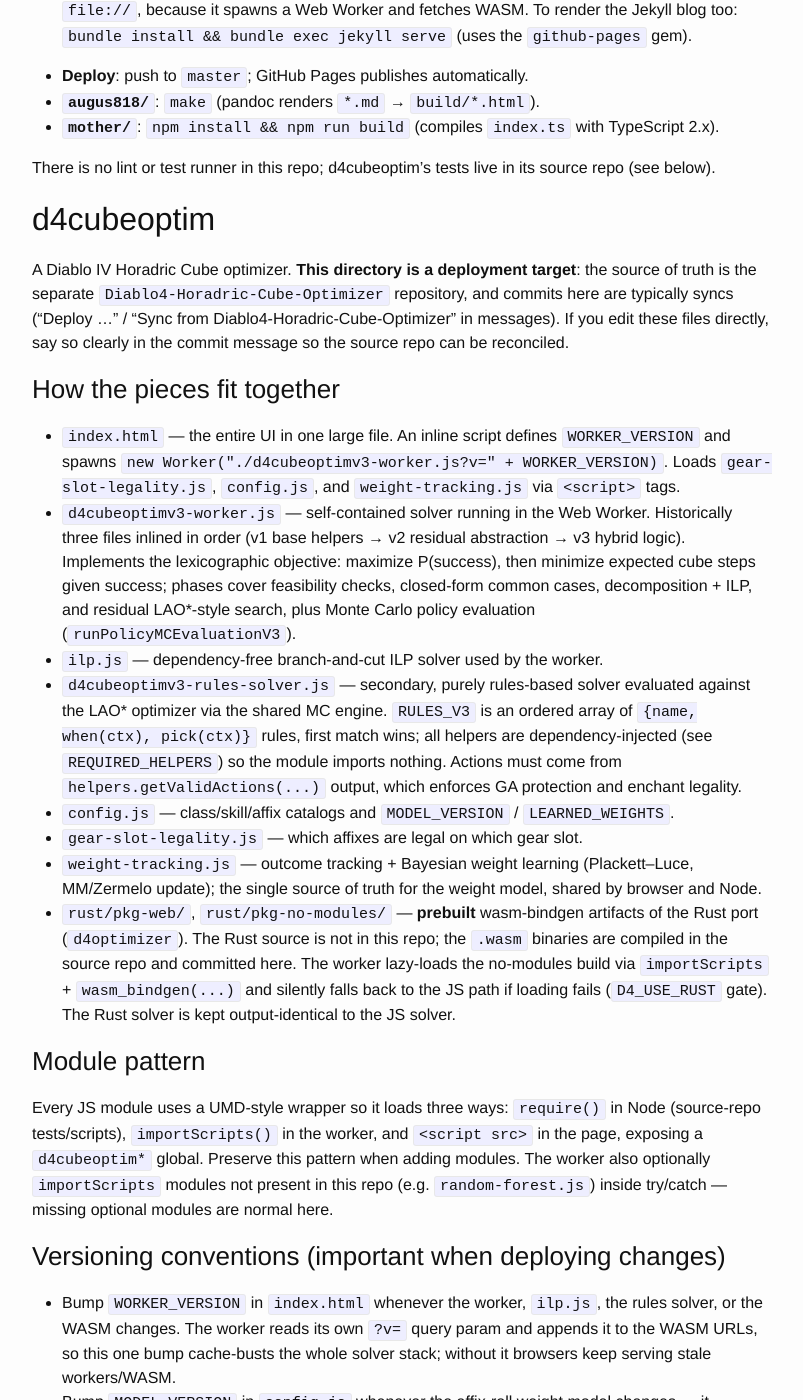
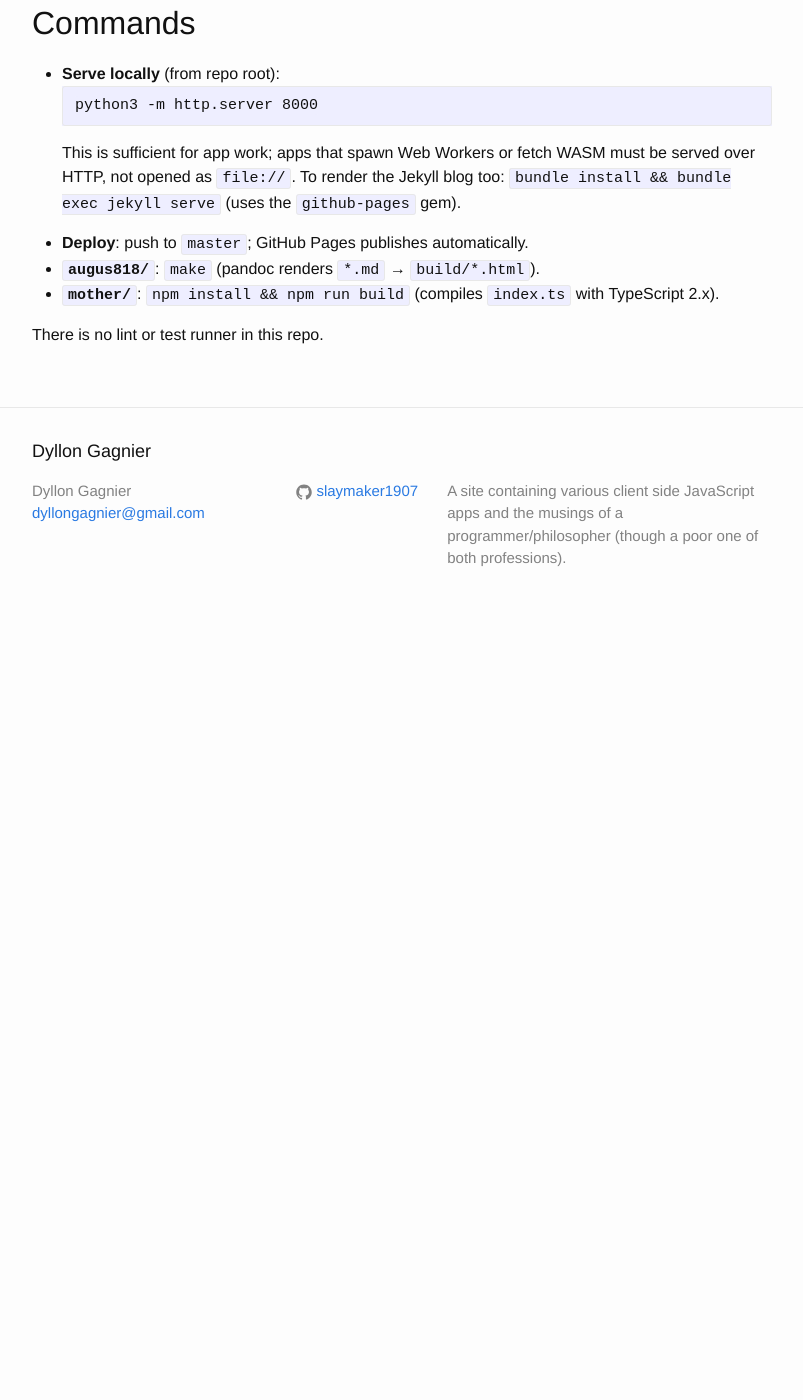
Before and after one commit to slaymaker1907/slaymaker1907.github.io, a Jekyll site: the page built from CLAUDE.md, in a window 1280 px wide and 1400 px high, scrolled down 971 px. Shown: the whole window, without its empty margins (238-1041 px from the left). Built offline with Jekyll 4.4.1, drawn with Linux system fonts in a browser that asks for light colours; our own code applies the rules of GitHub Pages for plain Markdown files; after the commit the page ends 1601 px from its top, so only the background shows below that; some of the changed text lies outside the part shown.

Commit message:
Move d4cubeoptim guidance from CLAUDE.md into for_claude/
CLAUDE.md keeps repo-wide orientation and commands, with a pointer to
for_claude/d4cubeoptim.md for the optimizer's architecture, source-repo
sync relationship, module pattern, and versioning conventions.

Co-Authored-By: Claude Fable 5 <noreply@anthropic.com>
Claude-Session: https://claude.ai/code/session_01GLxGRv4W2jxFjbS3oRYPc6

````diff
--- a/CLAUDE.md
+++ b/CLAUDE.md
@@ -7,7 +7,9 @@ This file provides guidance to Claude Code (claude.ai/code) when working with co
 Personal GitHub Pages site (https://slaymaker1907.github.io) published automatically from the `master` branch — there is no Actions workflow, CI, or site-wide test suite (`.github/` holds only Dependabot config). Two kinds of content coexist:
 
 1. A mostly dormant Jekyll blog: `_config.yml`, `_posts/`, `_layouts/`, `_includes/`, `_sass/`, plus root `index.html`, `about.md`, `feed.xml`.
-2. Standalone client-side apps, one per directory, served as-is (Jekyll copies non-underscore directories verbatim). Nearly all recent development happens in `d4cubeoptim/`.
+2. Standalone client-side apps, one per directory, served as-is (Jekyll copies non-underscore directories verbatim).
+
+Nearly all recent development happens in `d4cubeoptim/`. **Before touching anything in that directory, read `for_claude/d4cubeoptim.md`** — it documents the architecture, the sync relationship with its separate source repository, and versioning conventions that must be followed when deploying changes there.
 
 Other directories, for orientation: `dice-roller/`, `password/`, `optimal-timer/` contain only prebuilt bundles (webpack/CRA output) whose sources live outside this repo — never hand-edit their `bundle.js`; `mother/` is a small Tone.js app; `augus818/` plus root `ability_score.html` and `weapon818.html` are D&D pages (the root pages use the shared vendored libraries in `assets/`: Bootstrap 3.3.6, jQuery 2.2.4, crypto-js); `camera-inverter/`, `dice-counter/`, `old-password/`, `tiddlywiki/` are single-page utilities.
 
@@ -15,35 +17,11 @@ Other directories, for orientation: `dice-roller/`, `password/`, `optimal-timer/
 
 - **Serve locally** (from repo root):
   ```
-  python3 -m http.server 8000    # then e.g. http://localhost:8000/d4cubeoptim/
+  python3 -m http.server 8000
   ```
-  This is sufficient for app work. `d4cubeoptim` must be served over HTTP, not opened as `file://`, because it spawns a Web Worker and fetches WASM. To render the Jekyll blog too: `bundle install && bundle exec jekyll serve` (uses the `github-pages` gem).
+  This is sufficient for app work; apps that spawn Web Workers or fetch WASM must be served over HTTP, not opened as `file://`. To render the Jekyll blog too: `bundle install && bundle exec jekyll serve` (uses the `github-pages` gem).
 - **Deploy**: push to `master`; GitHub Pages publishes automatically.
 - **`augus818/`**: `make` (pandoc renders `*.md` → `build/*.html`).
 - **`mother/`**: `npm install && npm run build` (compiles `index.ts` with TypeScript 2.x).
 
-There is no lint or test runner in this repo; d4cubeoptim's tests live in its source repo (see below).
-
-## d4cubeoptim
-
-A Diablo IV Horadric Cube optimizer. **This directory is a deployment target**: the source of truth is the separate `Diablo4-Horadric-Cube-Optimizer` repository, and commits here are typically syncs ("Deploy …" / "Sync from Diablo4-Horadric-Cube-Optimizer" in messages). If you edit these files directly, say so clearly in the commit message so the source repo can be reconciled.
-
-### How the pieces fit together
-
-- `index.html` — the entire UI in one large file. An inline script defines `WORKER_VERSION` and spawns `new Worker("./d4cubeoptimv3-worker.js?v=" + WORKER_VERSION)`. Loads `gear-slot-legality.js`, `config.js`, and `weight-tracking.js` via `<script>` tags.
-- `d4cubeoptimv3-worker.js` — self-contained solver running in the Web Worker. Historically three files inlined in order (v1 base helpers → v2 residual abstraction → v3 hybrid logic). Implements the lexicographic objective: maximize P(success), then minimize expected cube steps given success; phases cover feasibility checks, closed-form common cases, decomposition + ILP, and residual LAO*-style search, plus Monte Carlo policy evaluation (`runPolicyMCEvaluationV3`).
-- `ilp.js` — dependency-free branch-and-cut ILP solver used by the worker.
-- `d4cubeoptimv3-rules-solver.js` — secondary, purely rules-based solver evaluated against the LAO* optimizer via the shared MC engine. `RULES_V3` is an ordered array of `{name, when(ctx), pick(ctx)}` rules, first match wins; all helpers are dependency-injected (see `REQUIRED_HELPERS`) so the module imports nothing. Actions must come from `helpers.getValidActions(...)` output, which enforces GA protection and enchant legality.
-- `config.js` — class/skill/affix catalogs and `MODEL_VERSION` / `LEARNED_WEIGHTS`.
-- `gear-slot-legality.js` — which affixes are legal on which gear slot.
-- `weight-tracking.js` — outcome tracking + Bayesian weight learning (Plackett–Luce, MM/Zermelo update); the single source of truth for the weight model, shared by browser and Node.
-- `rust/pkg-web/`, `rust/pkg-no-modules/` — **prebuilt** wasm-bindgen artifacts of the Rust port (`d4optimizer`). The Rust source is not in this repo; the `.wasm` binaries are compiled in the source repo and committed here. The worker lazy-loads the no-modules build via `importScripts` + `wasm_bindgen(...)` and silently falls back to the JS path if loading fails (`D4_USE_RUST` gate). The Rust solver is kept output-identical to the JS solver.
-
-### Module pattern
-
-Every JS module uses a UMD-style wrapper so it loads three ways: `require()` in Node (source-repo tests/scripts), `importScripts()` in the worker, and `<script src>` in the page, exposing a `d4cubeoptim*` global. Preserve this pattern when adding modules. The worker also optionally `importScripts` modules not present in this repo (e.g. `random-forest.js`) inside try/catch — missing optional modules are normal here.
-
-### Versioning conventions (important when deploying changes)
-
-- Bump `WORKER_VERSION` in `index.html` whenever the worker, `ilp.js`, the rules solver, or the WASM changes. The worker reads its own `?v=` query param and appends it to the WASM URLs, so this one bump cache-busts the whole solver stack; without it browsers keep serving stale workers/WASM.
-- Bump `MODEL_VERSION` in `config.js` whenever the affix-roll weight model changes — it invalidates users' persisted outcome-tracking data.
+There is no lint or test runner in this repo.
--- /dev/null
+++ b/for_claude/d4cubeoptim.md
@@ -0,0 +1,27 @@
+# d4cubeoptim — guidance for Claude Code
+
+Read this before working in `d4cubeoptim/`, the Diablo IV Horadric Cube optimizer.
+
+**This directory is a deployment target**: the source of truth is the separate `Diablo4-Horadric-Cube-Optimizer` repository, and commits here are typically syncs ("Deploy …" / "Sync from Diablo4-Horadric-Cube-Optimizer" in messages). If you edit these files directly, say so clearly in the commit message so the source repo can be reconciled. There is no test runner here; d4cubeoptim's tests live in the source repo.
+
+When serving locally, the app must be loaded over HTTP (e.g. `python3 -m http.server 8000` from the repo root), not opened as `file://`, because it spawns a Web Worker and fetches WASM.
+
+## How the pieces fit together
+
+- `index.html` — the entire UI in one large file. An inline script defines `WORKER_VERSION` and spawns `new Worker("./d4cubeoptimv3-worker.js?v=" + WORKER_VERSION)`. Loads `gear-slot-legality.js`, `config.js`, and `weight-tracking.js` via `<script>` tags.
+- `d4cubeoptimv3-worker.js` — self-contained solver running in the Web Worker. Historically three files inlined in order (v1 base helpers → v2 residual abstraction → v3 hybrid logic). Implements the lexicographic objective: maximize P(success), then minimize expected cube steps given success; phases cover feasibility checks, closed-form common cases, decomposition + ILP, and residual LAO*-style search, plus Monte Carlo policy evaluation (`runPolicyMCEvaluationV3`).
+- `ilp.js` — dependency-free branch-and-cut ILP solver used by the worker.
+- `d4cubeoptimv3-rules-solver.js` — secondary, purely rules-based solver evaluated against the LAO* optimizer via the shared MC engine. `RULES_V3` is an ordered array of `{name, when(ctx), pick(ctx)}` rules, first match wins; all helpers are dependency-injected (see `REQUIRED_HELPERS`) so the module imports nothing. Actions must come from `helpers.getValidActions(...)` output, which enforces GA protection and enchant legality.
+- `config.js` — class/skill/affix catalogs and `MODEL_VERSION` / `LEARNED_WEIGHTS`.
+- `gear-slot-legality.js` — which affixes are legal on which gear slot.
+- `weight-tracking.js` — outcome tracking + Bayesian weight learning (Plackett–Luce, MM/Zermelo update); the single source of truth for the weight model, shared by browser and Node.
+- `rust/pkg-web/`, `rust/pkg-no-modules/` — **prebuilt** wasm-bindgen artifacts of the Rust port (`d4optimizer`). The Rust source is not in this repo; the `.wasm` binaries are compiled in the source repo and committed here. The worker lazy-loads the no-modules build via `importScripts` + `wasm_bindgen(...)` and silently falls back to the JS path if loading fails (`D4_USE_RUST` gate). The Rust solver is kept output-identical to the JS solver.
+
+## Module pattern
+
+Every JS module uses a UMD-style wrapper so it loads three ways: `require()` in Node (source-repo tests/scripts), `importScripts()` in the worker, and `<script src>` in the page, exposing a `d4cubeoptim*` global. Preserve this pattern when adding modules. The worker also optionally `importScripts` modules not present in this repo (e.g. `random-forest.js`) inside try/catch — missing optional modules are normal here.
+
+## Versioning conventions (important when deploying changes)
+
+- Bump `WORKER_VERSION` in `index.html` whenever the worker, `ilp.js`, the rules solver, or the WASM changes. The worker reads its own `?v=` query param and appends it to the WASM URLs, so this one bump cache-busts the whole solver stack; without it browsers keep serving stale workers/WASM.
+- Bump `MODEL_VERSION` in `config.js` whenever the affix-roll weight model changes — it invalidates users' persisted outcome-tracking data.
````
